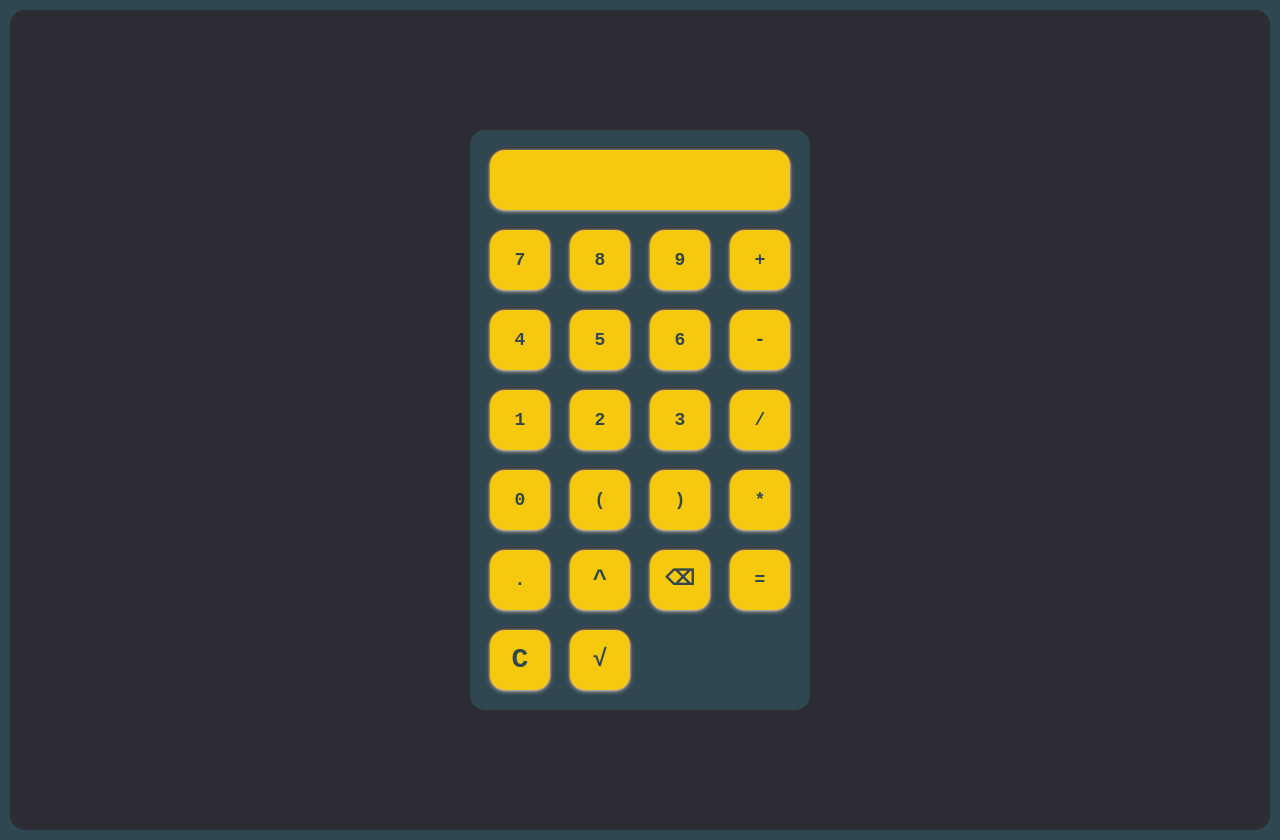
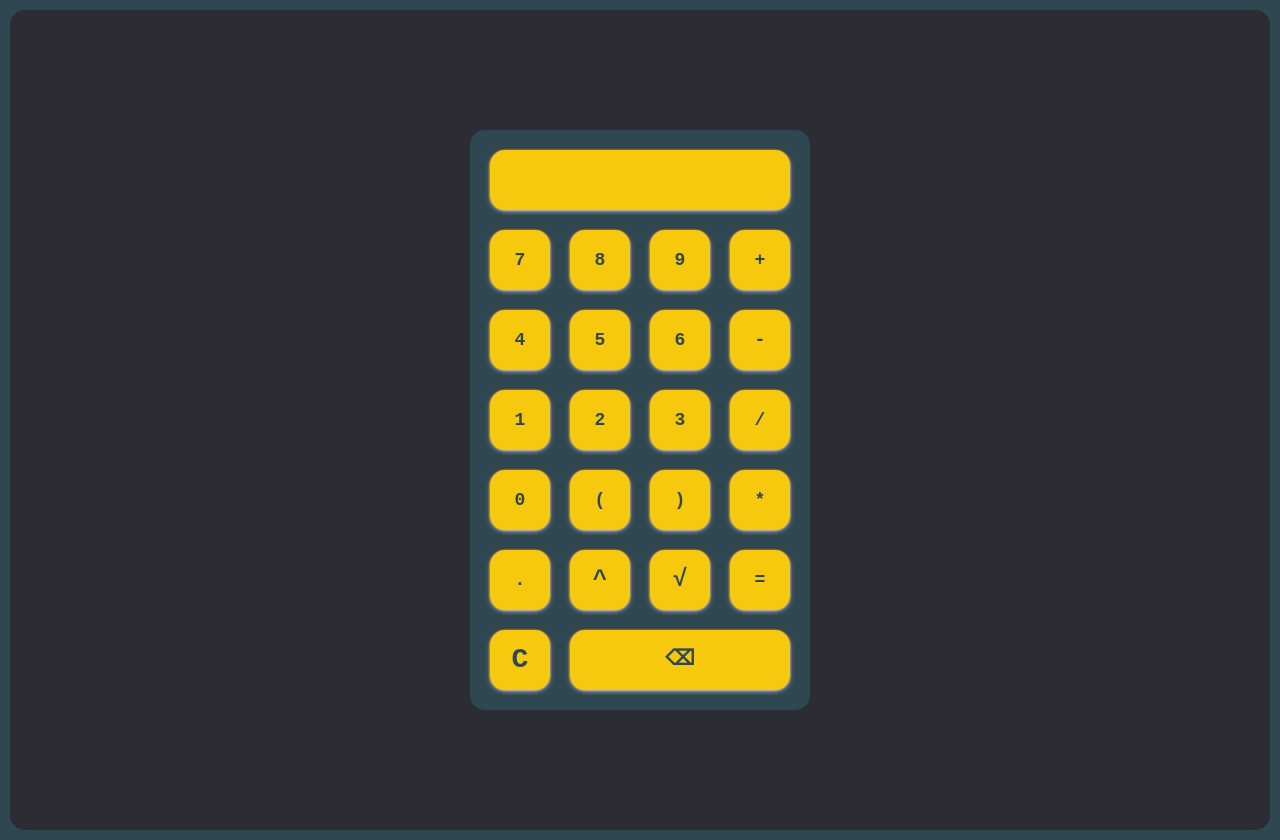
Before and after one commit to Shredrox/Calculator, a plain HTML site: page index.html in a window 1280 px wide. Drawn offline with Linux system fonts and the light colour scheme.

Commit message:
Adjusted button positions

```diff
--- a/styles.css
+++ b/styles.css
@@ -165,8 +165,9 @@ body {
 }
 
 .grid-item-del{
-    grid-row: 6;
-    grid-column: 3;
+    grid-row: 7;
+    grid-column: 2;
+    grid-column-end: span 3;
     font-size: 1.3rem;
     width: 100%;
     padding: 0;
@@ -201,7 +202,7 @@ body {
 }
 
 .grid-item-root{
-    grid-row: 7;
-    grid-column: 2;
+    grid-row: 6;
+    grid-column: 3;
     font-size: 1.5rem;
 }
```
